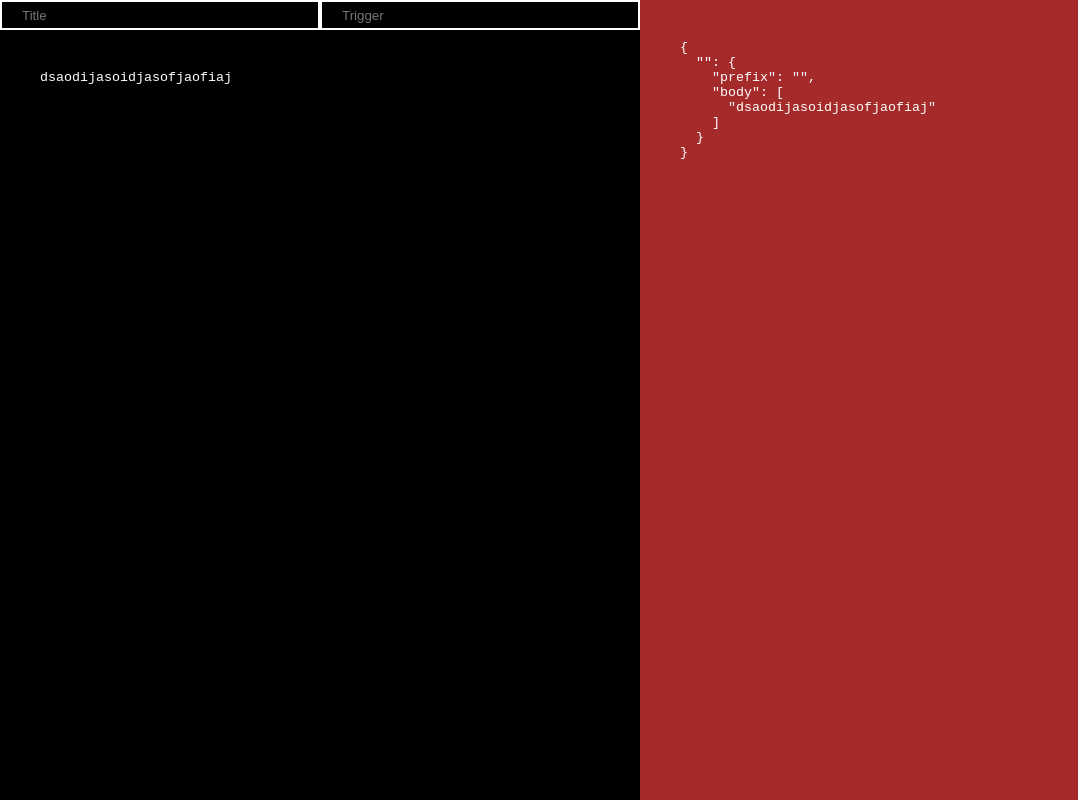
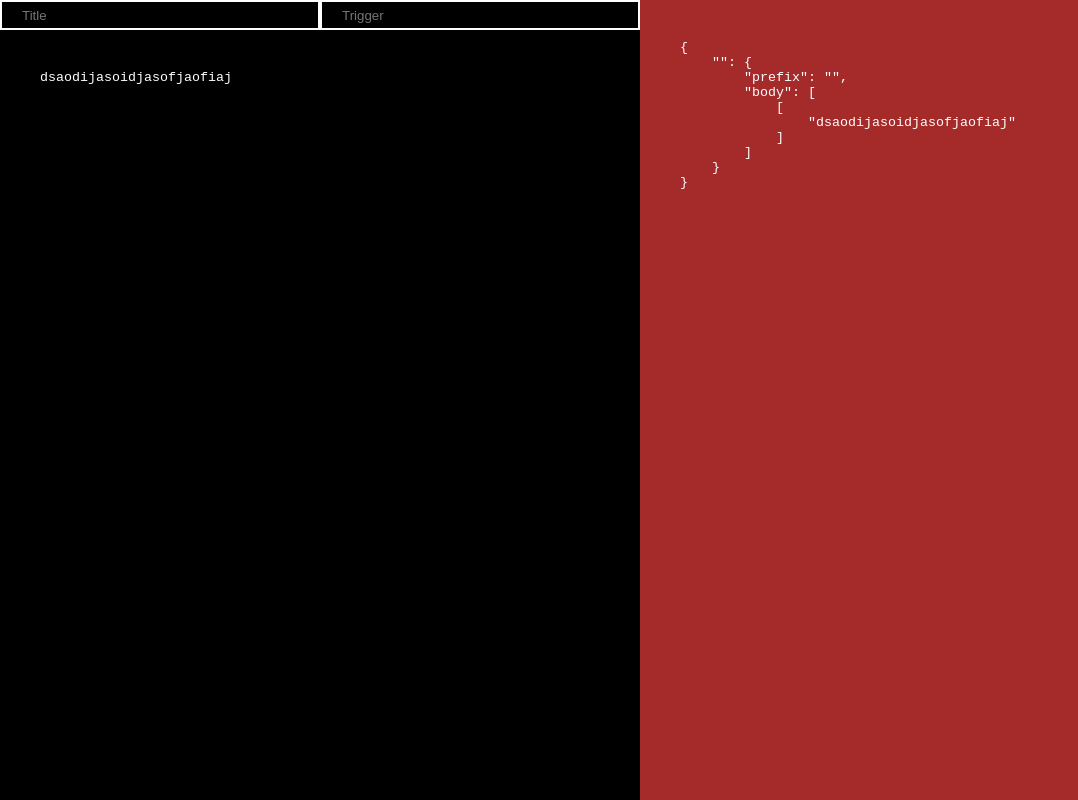
Before and after one commit to pmatarodrigues/snippet-generator, a Next.js app: page / in a window 1280 px wide. Shown: the whole page, without its empty margins (0-1078 px from the left). Built offline with nearby package versions, Linux system fonts and the light colour scheme.

Commit message:
fix: escape dollar sign and double quotes

```diff
--- a/common/components/elements/ResultContainer/ResultContainer.js
+++ b/common/components/elements/ResultContainer/ResultContainer.js
@@ -3,22 +3,26 @@ import React, { useContext } from 'react';
 import styles from './ResultContainer.module.css';
 import CodeContext from '../../../../context/state';
 
-const inputUserTitle = () => {
+const transformFunctionIntoString = (originalCode) => {
+    const result = originalCode.split("\n");
 
+    return result;
 }
 
+// Create JSON string with necessary data
 const generateCode = (title, trigger, originalCode) => {
     const result = {
         [title]: {
             "prefix": trigger,
             "body": [
-                originalCode
+                transformFunctionIntoString(originalCode)
             ]
         }
     }
 
     // Print object as a readable JSON
-    return JSON.stringify(result, null, 2);
+    // Replace and escape each necessary character to be read by the editor (i.e: $ -> \$)
+    return JSON.stringify(result, null, 4).replace(/\\/g, '').replace('$', '\\$');
 }
 
 // COMPONENT: ResultContainer
```
